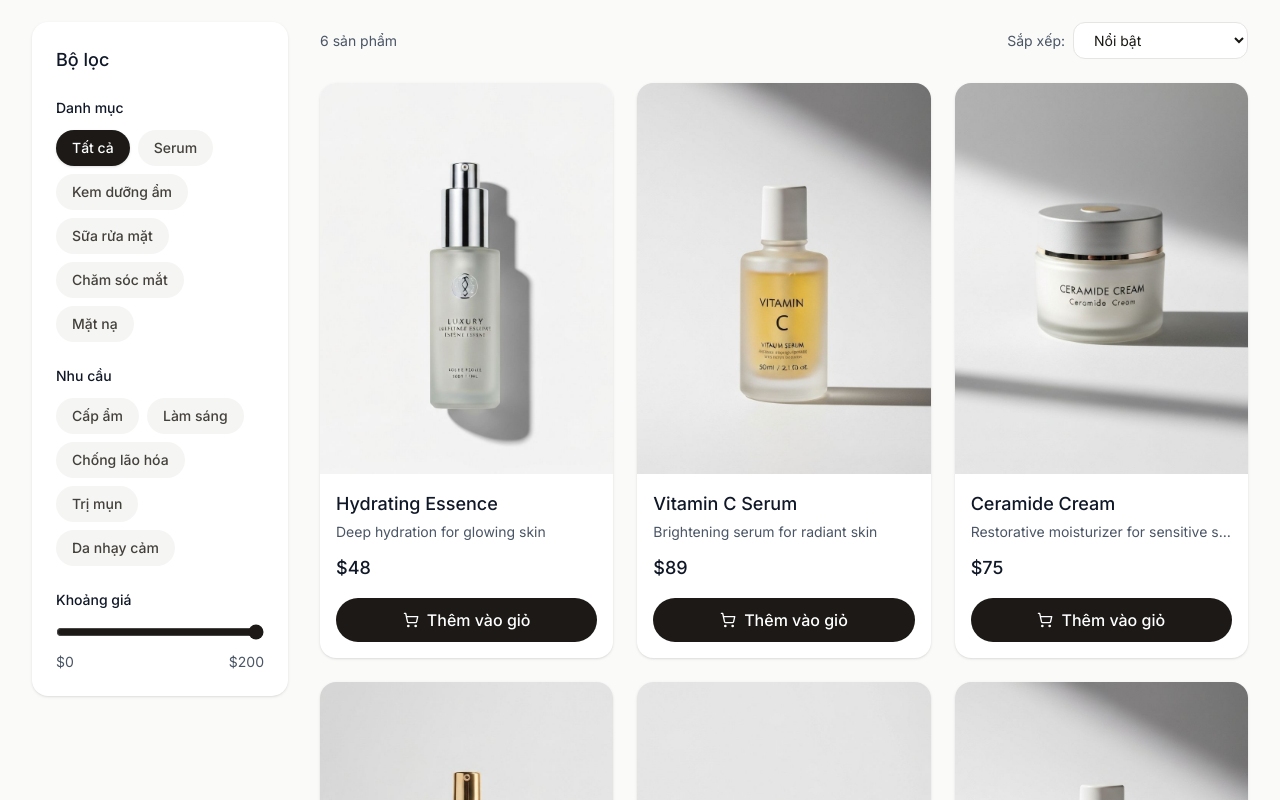
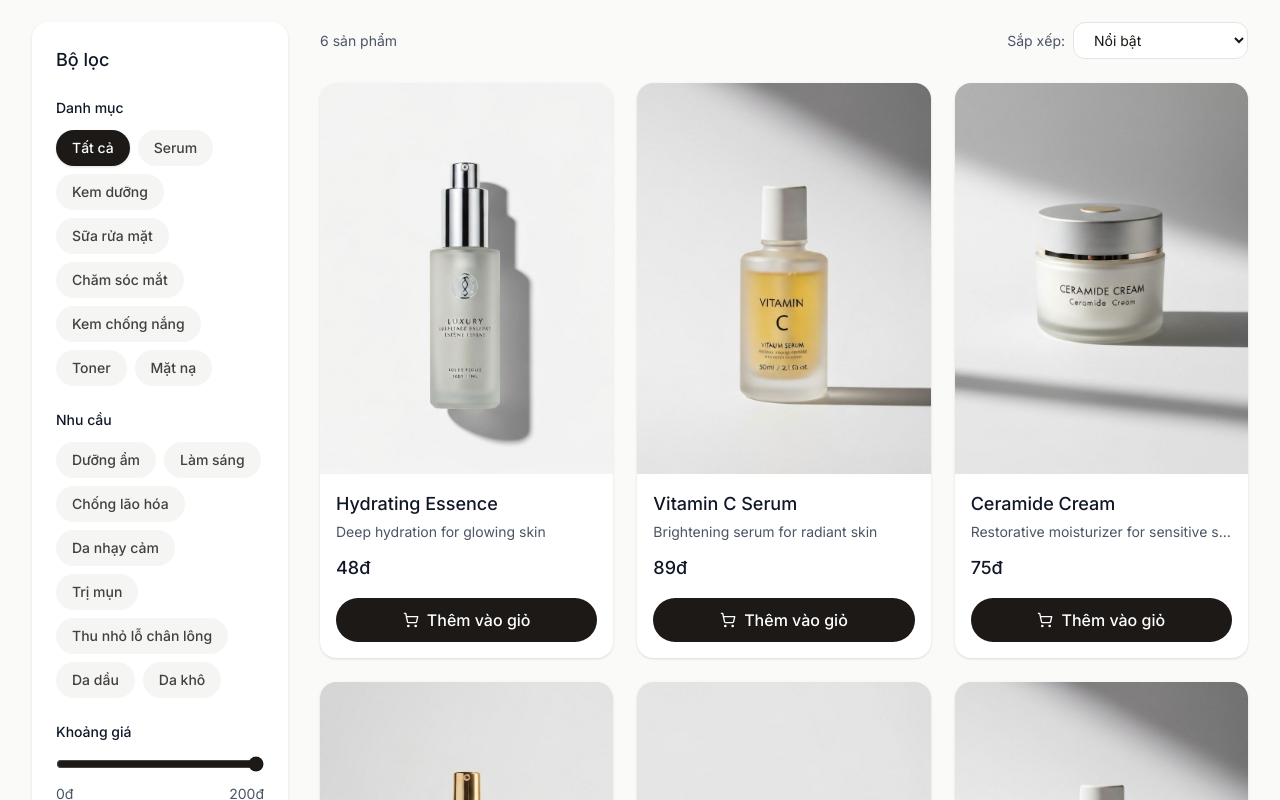
Before and after one commit to nucasspro/skincare-page, a Next.js app: page /products in a window 1280 px wide. Shown: the part 380-1180 px from the top of the page. Built offline with nearby package versions, Linux system fonts and the light colour scheme.

Commit message:
refactor: use vnd, add category service

```diff
--- a/app/products/page.tsx
+++ b/app/products/page.tsx
@@ -9,6 +9,8 @@ import { Footer } from "@/components/footer"
 import { useI18n } from "@/lib/i18n-context"
 import { useCart } from "@/lib/cart-context"
 import { ProductService, type Product } from "@/lib/product-service"
+import { getCategoriesAsObject, getSkinNeedsAsObject, getDefaultPriceRange } from "@/lib/category-service"
+import { formatCurrency } from "@/lib/currency-util"
 
 export default function ProductsPage() {
   const { t } = useI18n()
@@ -16,13 +18,18 @@ export default function ProductsPage() {
   const [showFilters, setShowFilters] = useState(false)
   const [selectedCategory, setSelectedCategory] = useState("all")
   const [selectedNeeds, setSelectedNeeds] = useState<string[]>([])
-  const [priceRange, setPriceRange] = useState([0, 200])
+  const defaultPriceRange = getDefaultPriceRange()
+  const [priceRange, setPriceRange] = useState([defaultPriceRange.min, defaultPriceRange.max])
   const [sortBy, setSortBy] = useState("featured")
   const [currentPage, setCurrentPage] = useState(1)
   const [hoveredId, setHoveredId] = useState<string | null>(null)
   const [addedItems, setAddedItems] = useState<Set<string>>(new Set())
 
   const productsPerPage = 6
+
+  // Get categories and skin needs from service
+  const categories = getCategoriesAsObject()
+  const skinNeeds = getSkinNeedsAsObject()
 
   // Get products from service and apply filters
   const filteredAndSortedProducts = useMemo(() => {
@@ -49,10 +56,10 @@ export default function ProductsPage() {
   const clearFilters = () => {
     setSelectedCategory("all")
     setSelectedNeeds([])
-    setPriceRange([0, 200])
+    setPriceRange([defaultPriceRange.min, defaultPriceRange.max])
   }
 
-  const hasActiveFilters = selectedCategory !== "all" || selectedNeeds.length > 0 || priceRange[1] < 200
+  const hasActiveFilters = selectedCategory !== "all" || selectedNeeds.length > 0 || priceRange[1] < defaultPriceRange.max
 
   const handleAddToCart = (product: Product) => {
     addItem({
@@ -125,7 +132,7 @@ export default function ProductsPage() {
               <div className="mb-6">
                 <h3 className="text-sm font-medium text-gray-900 mb-3">{t.productListing.filters.category}</h3>
                 <div className="flex flex-wrap gap-2">
-                  {Object.entries(t.productListing.filters.categories).map(([key, label]) => (
+                  {Object.entries(categories).map(([key, label]) => (
                     <button
                       key={key}
                       onClick={() => setSelectedCategory(key)}
@@ -145,9 +152,7 @@ export default function ProductsPage() {
               <div className="mb-6">
                 <h3 className="text-sm font-medium text-gray-900 mb-3">{t.productListing.filters.needs}</h3>
                 <div className="flex flex-wrap gap-2">
-                  {Object.entries(t.productListing.filters.skinNeeds)
-                    .filter(([key]) => key !== "all")
-                    .map(([key, label]) => (
+                  {Object.entries(skinNeeds).map(([key, label]) => (
                     <button
                       key={key}
                       onClick={() => toggleNeed(key)}
@@ -169,15 +174,16 @@ export default function ProductsPage() {
                 <div className="space-y-3">
                   <input
                     type="range"
-                    min="0"
-                    max="200"
+                    min={defaultPriceRange.min}
+                    max={defaultPriceRange.max}
+                    step={defaultPriceRange.step || 5}
                     value={priceRange[1]}
-                    onChange={(e) => setPriceRange([0, Number(e.target.value)])}
+                    onChange={(e) => setPriceRange([defaultPriceRange.min, Number(e.target.value)])}
                     className="w-full accent-stone-900"
                   />
                   <div className="flex items-center justify-between text-sm text-gray-600">
-                    <span>${priceRange[0]}</span>
-                    <span>${priceRange[1]}</span>
+                    <span>{formatCurrency(priceRange[0])}</span>
+                    <span>{formatCurrency(priceRange[1])}</span>
                   </div>
                 </div>
               </div>
@@ -275,7 +281,7 @@ export default function ProductsPage() {
                           {product.name}
                         </h3>
                         <p className="text-sm text-gray-600 mb-3 truncate" title={product.tagline}>{product.tagline}</p>
-                        <p className="text-lg font-medium text-gray-900 mb-4">${product.price}</p>
+                        <p className="text-lg font-medium text-gray-900 mb-4">{formatCurrency(product.price)}</p>
                       </Link>
 
                       <button
--- a/components/best-sellers.tsx
+++ b/components/best-sellers.tsx
@@ -3,6 +3,7 @@
 import { useCart } from "@/lib/cart-context"
 import { useI18n } from "@/lib/i18n-context"
 import { getFeaturedProducts } from "@/lib/product-service"
+import { formatCurrency } from "@/lib/currency-util"
 import { ShoppingCart } from "lucide-react"
 import Image from "next/image"
 import Link from "next/link"
@@ -82,7 +83,7 @@ export function BestSellers() {
                     {product.name}
                   </h3>
                   <p className="text-sm text-gray-600 truncate" title={product.tagline}>{product.tagline}</p>
-                  <p className="text-lg font-medium text-gray-900">${product.price}</p>
+                  <p className="text-lg font-medium text-gray-900">{formatCurrency(product.price)}</p>
                 </div>
               </Link>
             </div>
--- a/components/product-3d-showcase.tsx
+++ b/components/product-3d-showcase.tsx
@@ -168,7 +168,7 @@ export function Product3DShowcase() {
             </ul>
             <div className="pt-4">
               <button className="px-8 py-3 bg-gray-900 text-white rounded-full hover:bg-gray-800 transition-colors">
-                {t.product3d.cta} - $89
+                {t.product3d.cta} - 2.136.000đ
               </button>
             </div>
           </div>
--- a/components/product-info.tsx
+++ b/components/product-info.tsx
@@ -21,8 +21,8 @@ export function ProductInfo() {
         <h1 className="text-3xl sm:text-4xl font-light text-gray-900 text-balance">{t.bestSellers.products.essence.name}</h1>
         <p className="text-sm sm:text-lg text-stone-600">{t.bestSellers.products.essence.tagline}</p>
         <div className="flex items-baseline gap-2 sm:gap-3 pt-2">
-          <span className="text-2xl sm:text-3xl font-medium text-gray-900">$48.00</span>
-          <span className="text-sm sm:text-lg text-stone-500 line-through">$65.00</span>
+          <span className="text-2xl sm:text-3xl font-medium text-gray-900">1.152.000đ</span>
+          <span className="text-sm sm:text-lg text-stone-500 line-through">1.560.000đ</span>
           <span className="text-xs sm:text-sm font-medium text-green-700 bg-green-50 px-2 sm:px-3 py-1 rounded-full">Save 26%</span>
         </div>
       </div>
--- a/components/recently-viewed.tsx
+++ b/components/recently-viewed.tsx
@@ -1,3 +1,4 @@
+import { formatCurrency } from "@/lib/currency-util"
 import Image from "next/image"
 import Link from "next/link"
 
@@ -63,7 +64,7 @@ export function RecentlyViewed() {
                     </span>
                   ))}
                 </div>
-                <p className="text-lg font-medium text-gray-900">${product.price}.00</p>
+                <p className="text-lg font-medium text-gray-900">{formatCurrency(product.price)}</p>
               </div>
             </div>
           </Link>
@@ -92,7 +93,7 @@ export function RecentlyViewed() {
                   >
                     {product.name}
                   </h3>
-                  <p className="text-lg font-medium text-gray-900">${product.price}.00</p>
+                  <p className="text-lg font-medium text-gray-900">{formatCurrency(product.price)}</p>
                 </div>
               </div>
             </Link>
--- a/components/search-modal.tsx
+++ b/components/search-modal.tsx
@@ -3,6 +3,7 @@
 import { useCart } from "@/lib/cart-context"
 import { useI18n } from "@/lib/i18n-context"
 import { searchProducts, type Product } from "@/lib/product-service"
+import { formatCurrency } from "@/lib/currency-util"
 import { Search, ShoppingCart, X } from "lucide-react"
 import Image from "next/image"
 import Link from "next/link"
@@ -168,7 +169,7 @@ export function SearchModal() {
                                                             {product.name}
                                                         </h3>
                                                         <p className="text-sm text-gray-600 truncate">{product.tagline}</p>
-                                                        <p className="text-sm font-medium text-gray-900 mt-1">${product.price}</p>
+                                                        <p className="text-sm font-medium text-gray-900 mt-1">{formatCurrency(product.price)}</p>
                                                     </div>
                                                     <button
                                                         onClick={(e) => handleQuickAdd(e, product)}
--- a/components/similar-products.tsx
+++ b/components/similar-products.tsx
@@ -1,5 +1,6 @@
 import { Button } from "@/components/ui/button"
 import { getRelatedProducts } from "@/lib/product-service"
+import { formatCurrency } from "@/lib/currency-util"
 import Image from "next/image"
 import Link from "next/link"
 
@@ -38,7 +39,7 @@ export function SimilarProducts({ productId }: SimilarProductsProps) {
                   {product.name}
                 </h3>
                 <p className="text-sm text-stone-600 truncate" title={product.tagline}>{product.tagline}</p>
-                <p className="text-lg font-medium text-gray-900">${product.price}.00</p>
+                <p className="text-lg font-medium text-gray-900">{formatCurrency(product.price)}</p>
               </div>
               <Button
                 variant="outline"
--- /dev/null
+++ b/lib/category-service.ts
@@ -0,0 +1,172 @@
+// Category types
+export interface Category {
+  id: string
+  name: string
+}
+
+export interface SkinNeed {
+  id: string
+  name: string
+}
+
+export interface PriceRange {
+  min: number
+  max: number
+  step?: number
+}
+
+// Categories data
+const CATEGORIES: Category[] = [
+  { id: "all", name: "Tất cả" },
+  { id: "serums", name: "Serum" },
+  { id: "moisturizers", name: "Kem dưỡng" },
+  { id: "cleansers", name: "Sữa rửa mặt" },
+  { id: "eyeCare", name: "Chăm sóc mắt" },
+  { id: "sunscreen", name: "Kem chống nắng" },
+  { id: "toners", name: "Toner" },
+  { id: "masks", name: "Mặt nạ" },
+]
+
+// Skin Needs data
+const SKIN_NEEDS: SkinNeed[] = [
+  { id: "hydration", name: "Dưỡng ẩm" },
+  { id: "brightening", name: "Làm sáng" },
+  { id: "antiAging", name: "Chống lão hóa" },
+  { id: "sensitive", name: "Da nhạy cảm" },
+  { id: "acne", name: "Trị mụn" },
+  { id: "pore", name: "Thu nhỏ lỗ chân lông" },
+  { id: "oily", name: "Da dầu" },
+  { id: "dry", name: "Da khô" },
+]
+
+// Default price range
+const DEFAULT_PRICE_RANGE: PriceRange = {
+  min: 0,
+  max: 200,
+  step: 5,
+}
+
+// Category Service
+export class CategoryService {
+  /**
+   * Get all categories
+   */
+  static getAllCategories(): Category[] {
+    return CATEGORIES
+  }
+
+  /**
+   * Get category by ID
+   */
+  static getCategoryById(id: string): Category | undefined {
+    return CATEGORIES.find(category => category.id === id)
+  }
+
+  /**
+   * Get category name
+   */
+  static getCategoryName(categoryId: string): string {
+    const category = this.getCategoryById(categoryId)
+    return category?.name || categoryId
+  }
+
+  /**
+   * Get all skin needs
+   */
+  static getAllSkinNeeds(): SkinNeed[] {
+    return SKIN_NEEDS
+  }
+
+  /**
+   * Get skin need by ID
+   */
+  static getSkinNeedById(id: string): SkinNeed | undefined {
+    return SKIN_NEEDS.find(need => need.id === id)
+  }
+
+  /**
+   * Get skin need name
+   */
+  static getSkinNeedName(needId: string): string {
+    const need = this.getSkinNeedById(needId)
+    return need?.name || needId
+  }
+
+  /**
+   * Get default price range
+   */
+  static getDefaultPriceRange(): PriceRange {
+    return DEFAULT_PRICE_RANGE
+  }
+
+  /**
+   * Get price range options
+   */
+  static getPriceRanges(): PriceRange[] {
+    return [
+      { min: 0, max: 50 },
+      { min: 50, max: 100 },
+      { min: 100, max: 150 },
+      { min: 150, max: 200 },
+      { min: 200, max: 300 },
+    ]
+  }
+
+  /**
+   * Check if category exists
+   */
+  static categoryExists(categoryId: string): boolean {
+    return CATEGORIES.some(cat => cat.id === categoryId)
+  }
+
+  /**
+   * Check if skin need exists
+   */
+  static skinNeedExists(needId: string): boolean {
+    return SKIN_NEEDS.some(need => need.id === needId)
+  }
+
+  /**
+   * Get categories for products page (excluding "all")
+   */
+  static getFilterCategories(): Category[] {
+    return CATEGORIES.filter(cat => cat.id !== "all")
+  }
+
+  /**
+   * Get categories as object
+   */
+  static getCategoriesAsObject(): Record<string, string> {
+    const result: Record<string, string> = {}
+    CATEGORIES.forEach(cat => {
+      result[cat.id] = cat.name
+    })
+    return result
+  }
+
+  /**
+   * Get skin needs as object
+   */
+  static getSkinNeedsAsObject(): Record<string, string> {
+    const result: Record<string, string> = {}
+    SKIN_NEEDS.forEach(need => {
+      result[need.id] = need.name
+    })
+    return result
+  }
+}
+
+// Export convenience functions (bind to maintain 'this' context)
+export const getAllCategories = CategoryService.getAllCategories.bind(CategoryService)
+export const getCategoryById = CategoryService.getCategoryById.bind(CategoryService)
+export const getCategoryName = CategoryService.getCategoryName.bind(CategoryService)
+export const getAllSkinNeeds = CategoryService.getAllSkinNeeds.bind(CategoryService)
+export const getSkinNeedById = CategoryService.getSkinNeedById.bind(CategoryService)
+export const getSkinNeedName = CategoryService.getSkinNeedName.bind(CategoryService)
+export const getDefaultPriceRange = CategoryService.getDefaultPriceRange.bind(CategoryService)
+export const getPriceRanges = CategoryService.getPriceRanges.bind(CategoryService)
+export const categoryExists = CategoryService.categoryExists.bind(CategoryService)
+export const skinNeedExists = CategoryService.skinNeedExists.bind(CategoryService)
+export const getFilterCategories = CategoryService.getFilterCategories.bind(CategoryService)
+export const getCategoriesAsObject = CategoryService.getCategoriesAsObject.bind(CategoryService)
+export const getSkinNeedsAsObject = CategoryService.getSkinNeedsAsObject.bind(CategoryService)
--- /dev/null
+++ b/lib/currency-util.ts
@@ -0,0 +1,55 @@
+/**
+ * Currency utility functions
+ * Format prices to Vietnamese Dong (VND)
+ */
+
+/**
+ * Format number as Vietnamese currency (VND)
+ * @param amount - The amount to format
+ * @param options - Optional formatting options
+ * @returns Formatted string with "đ" suffix
+ *
+ * @example
+ * formatCurrency(1234567) // "1.234.567đ"
+ * formatCurrency(48) // "48đ"
+ */
+export function formatCurrency(
+  amount: number,
+  options?: {
+    showDecimals?: boolean
+    decimals?: number
+  }
+): string {
+  const { showDecimals = false, decimals = 0 } = options || {}
+
+  const formatted = showDecimals
+    ? amount.toLocaleString('vi-VN', {
+        minimumFractionDigits: decimals,
+        maximumFractionDigits: decimals,
+      })
+    : amount.toLocaleString('vi-VN')
+
+  return `${formatted}đ`
+}
+
+/**
+ * Format currency with decimals (for display purposes)
+ * @param amount - The amount to format
+ * @returns Formatted string with 2 decimals and "đ" suffix
+ *
+ * @example
+ * formatCurrencyWithDecimals(1234.56) // "1.234,56đ"
+ */
+export function formatCurrencyWithDecimals(amount: number): string {
+  return formatCurrency(amount, { showDecimals: true, decimals: 2 })
+}
+
+/**
+ * Format currency for price range display
+ * @param min - Minimum amount
+ * @param max - Maximum amount
+ * @returns Formatted string like "0đ - 200đ"
+ */
+export function formatPriceRange(min: number, max: number): string {
+  return `${formatCurrency(min)} - ${formatCurrency(max)}`
+}
```
Also changed, not shown: app/cart/page.tsx (+5 -4 lines), app/checkout/page.tsx (+5 -4 lines). Lines whose indentation alone changed are shown as unchanged.
